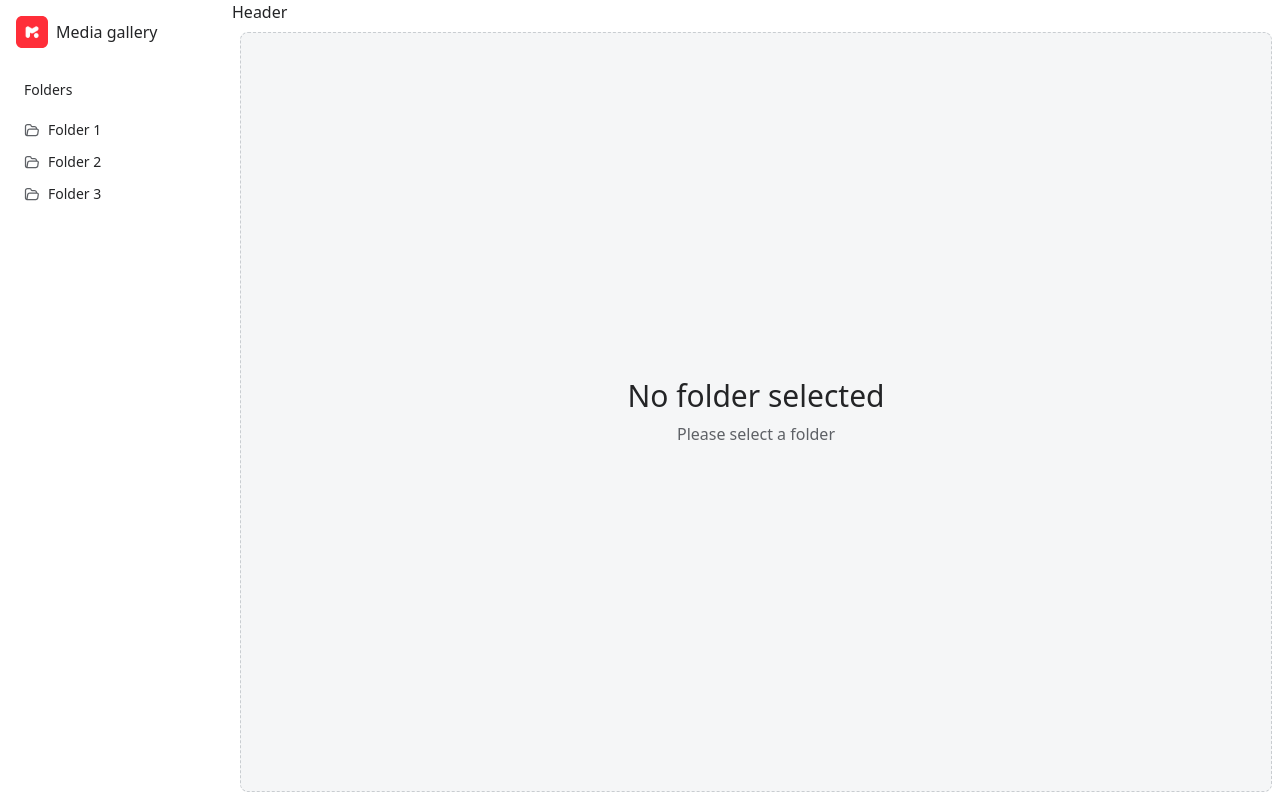
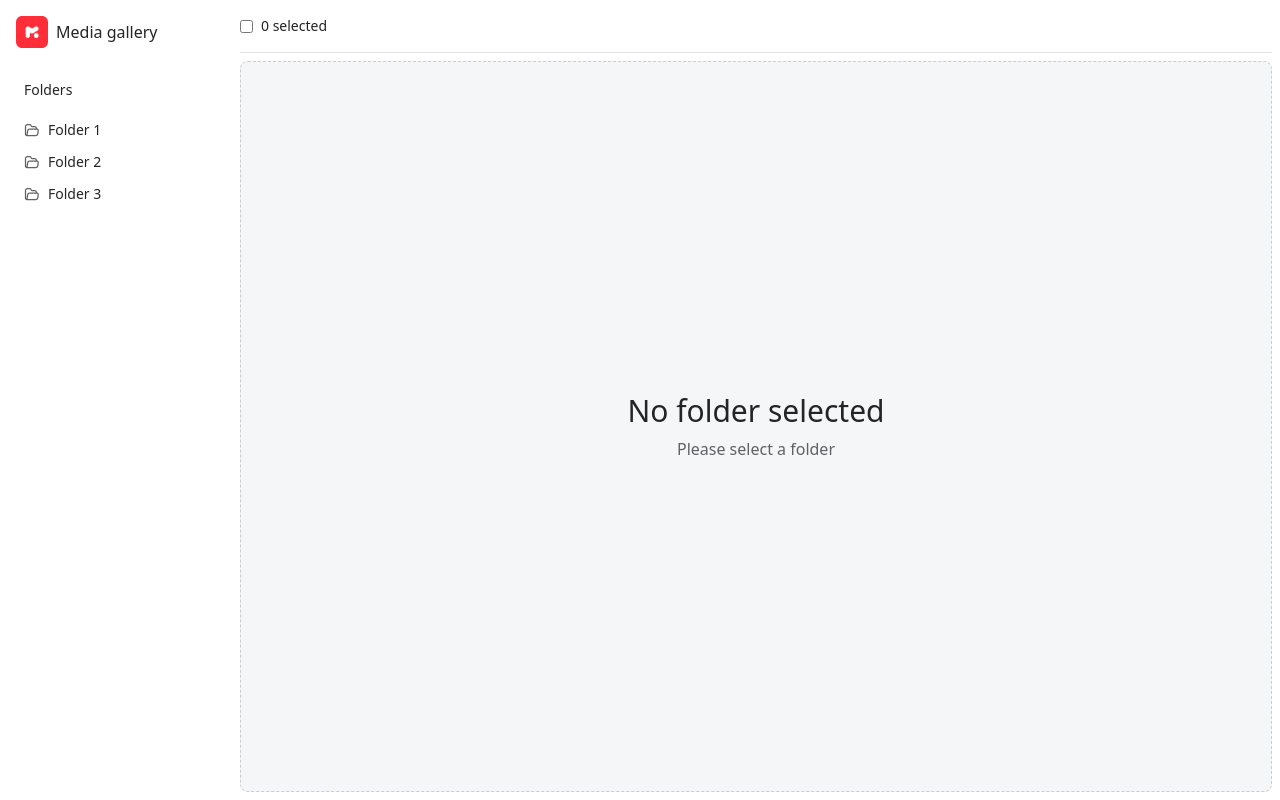
Before and after one commit to StrangerSN/media-gallery, a React (Vite) app: page / in a window 1280 px wide. Built offline with nearby package versions, Linux system fonts and the light colour scheme.

Commit message:
Add Checkbox component and integrate it into Header

```diff
--- /dev/null
+++ b/src/components/Checkbox.tsx
@@ -0,0 +1,19 @@
+import { useEffect, useRef } from "react";
+
+interface Props extends Omit<React.ComponentProps<"input">, "type"> {
+  indeterminate?: boolean;
+}
+
+export default function Checkbox(props: Props) {
+  const { indeterminate, ...restProps } = props;
+
+  const ref = useRef<HTMLInputElement>(null);
+
+  useEffect(() => {
+    if (!ref.current) return;
+
+    ref.current.indeterminate = Boolean(indeterminate);
+  }, [ref, indeterminate]);
+
+  return <input ref={ref} type="checkbox" {...restProps} />;
+}
--- a/src/components/Header.tsx
+++ b/src/components/Header.tsx
@@ -1,3 +1,14 @@
+import Checkbox from "@app/components/Checkbox";
+
 export default function Header() {
-  return <header>Header</header>;
+  return (
+    <header
+      className="mx-2 my-4 mb-0 pb-4 border-b-1 flex gap-2 items-center"
+      style={{ borderColor: "#E1E3E6" }}
+    >
+      <Checkbox />
+
+      <div className="text-sm">0 selected</div>
+    </header>
+  );
 }
--- a/src/index.css
+++ b/src/index.css
@@ -4,10 +4,7 @@
   font-family: system-ui, Avenir, Helvetica, Arial, sans-serif;
   line-height: 1.5;
   font-weight: 400;
-
-  color-scheme: light dark;
   color: rgba(255, 255, 255, 0.87);
-  background-color: #242424;
 
   font-synthesis: none;
   text-rendering: optimizeLegibility;
```
